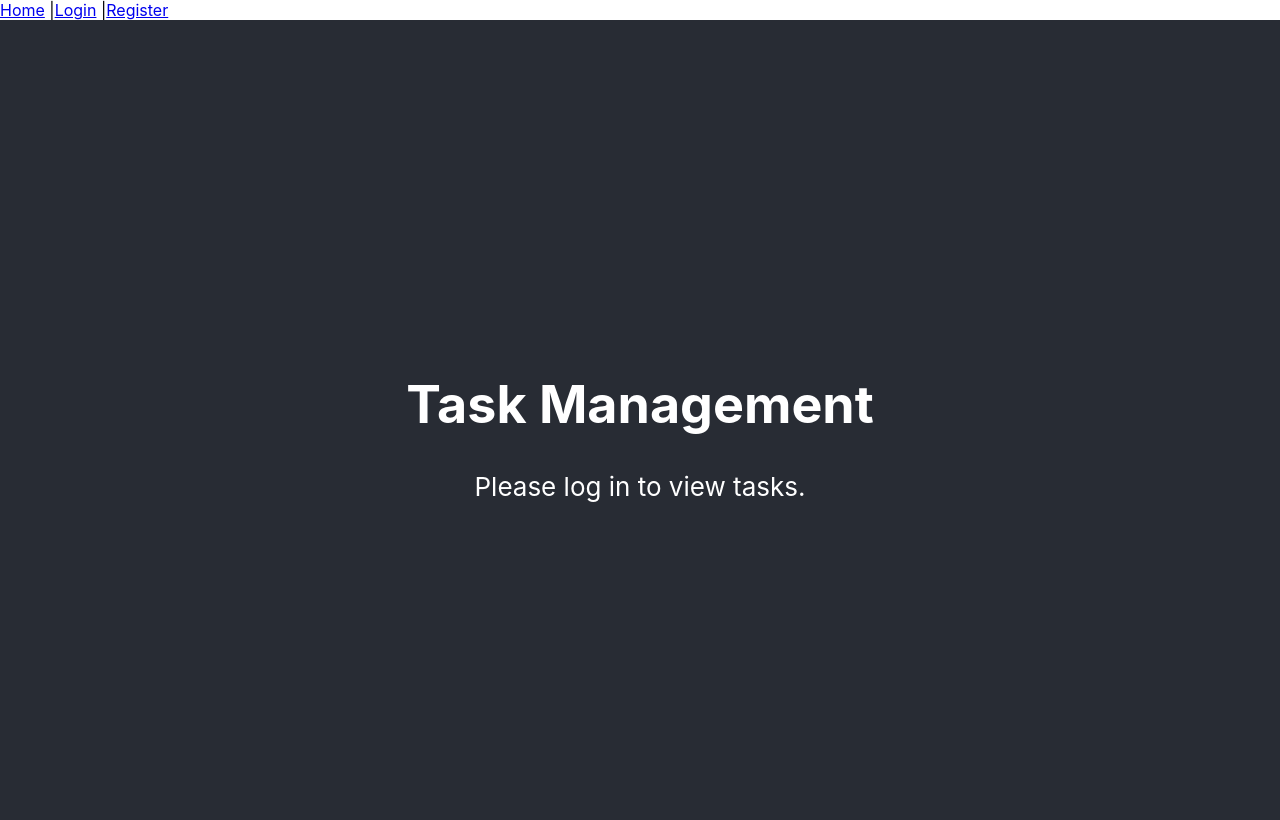
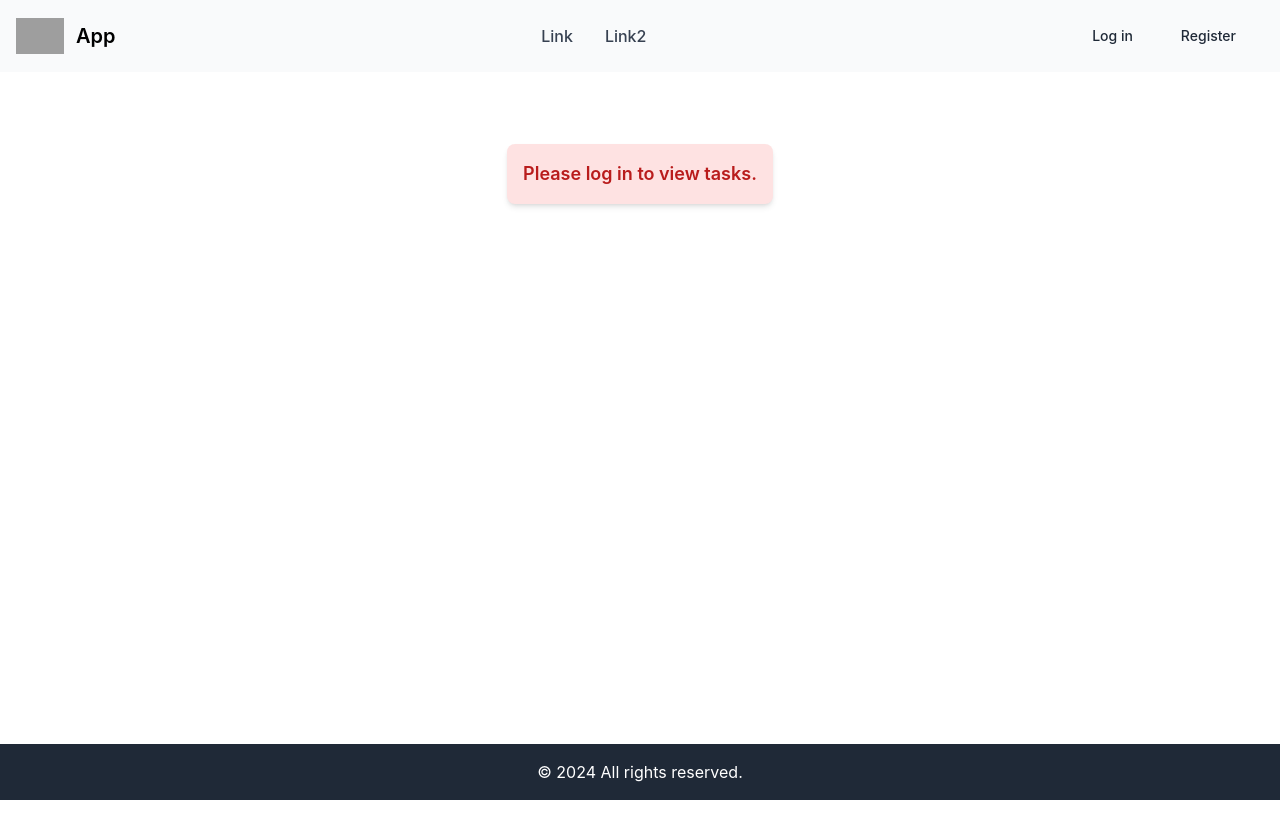
Before and after one commit to CaptOrb/taskManager, a React (Create React App) app in the folder frontend/: page / in a window 1280 px wide. Built offline with nearby package versions, Linux system fonts and the light colour scheme; grey boxes are pictures that could not be loaded.

Commit message:
Add styling using Tailwind CSS

```diff
--- /dev/null
+++ b/frontend/postcss.config.js
@@ -0,0 +1,6 @@
+module.exports = {
+  plugins: {
+    tailwindcss: {},
+    autoprefixer: {},
+  },
+}
--- a/frontend/src/App.css
+++ b/frontend/src/App.css
@@ -1,3 +1,11 @@
+/* Tailwind base styles - includes reset and base styles */
+@tailwind base;
+
+/* Tailwind component classes */
+@tailwind components;
+
+/* Tailwind utility classes */
+@tailwind utilities;
 .App {
   text-align: center;
 }
@@ -13,16 +21,6 @@
   }
 }
 
-.App-header {
-  background-color: #282c34;
-  min-height: 100vh;
-  display: flex;
-  flex-direction: column;
-  align-items: center;
-  justify-content: center;
-  font-size: calc(10px + 2vmin);
-  color: white;
-}
 
 .App-link {
   color: #61dafb;
--- a/frontend/src/App.js
+++ b/frontend/src/App.js
@@ -1,46 +1,32 @@
 import logo from './logo.svg';
 import './App.css';
+import './index.css';
 import React from 'react';
-import { BrowserRouter as Router, Route, Routes, Link } from 'react-router-dom';
-import { AuthProvider, useAuth } from './components/AuthContext';
+import { BrowserRouter as Router, Route, Routes } from 'react-router-dom';
+import { AuthProvider } from './components/AuthContext';
 import Login from './components/Login';
 import Register from './components/Register';
 import Home from './components/Home';
 import NotFound from './components/NotFound';
-
-const Navigation = () => {
-    const { loggedInUser, logout } = useAuth();
-
-    return (
-        <nav>
-            <Link to="/">Home</Link> |
-            {loggedInUser ? (
-                <>
-                    <span>Hello, {loggedInUser}</span> |
-                    <Link to="/" onClick={logout}>Logout</Link>
-                </>
-            ) : (
-                <>
-                    <Link to="/login">Login</Link> |
-                    <Link to="/register">Register</Link>
-                </>
-            )}
-        </nav>
-    );
-};
+import Footer from './components/Footer';
+import Header from './components/Header';
 
 function App() {
     return (
         <AuthProvider>
             <Router>
-                <Navigation />
+                <div className="flex flex-col min-h-screen">
+                    <Header />
+                    <main className="flex-grow p-6"> {/* takes up the remaining space so footer can stay on bottom of page */}
                         <Routes>
                             <Route path="/" element={<Home />} />
                             <Route path="/login" element={<Login />} />
                             <Route path="/register" element={<Register />} />
                             <Route path="*" element={<NotFound />} />
-
                         </Routes>
+                    </main>
+                    <Footer />
+                </div>
             </Router>
         </AuthProvider>
     );
--- /dev/null
+++ b/frontend/src/components/Footer.js
@@ -0,0 +1,13 @@
+import React from 'react';
+
+const Footer = () => {
+  return (
+    <footer className="bg-gray-800 text-white py-4 mt-8">
+      <div className="max-w-screen-xl mx-auto text-center">
+        <p>&copy; {new Date().getFullYear()} All rights reserved.</p>
+      </div>
+    </footer>
+  );
+};
+
+export default Footer;
--- /dev/null
+++ b/frontend/src/components/Header.js
@@ -0,0 +1,81 @@
+import React from 'react';
+import { Link } from 'react-router-dom';
+import { useAuth } from './AuthContext';
+
+const Header = () => {
+  const { loggedInUser, logout } = useAuth();
+
+  return (
+    <header className="pb-4 mb-8">
+      <nav className="border-gray-200 bg-gray-50 dark:bg-gray-800 dark:border-gray-800">
+        <div className="max-w-screen-xl flex flex-wrap items-center justify-between mx-auto p-4">
+          <Link to="/" className="flex items-center">
+            <img
+              src="https://flowbite.com/docs/images/logo.svg"
+              className="mr-3 h-6 sm:h-9"
+              alt="Flowbite Logo"
+            />
+            <span className="self-center text-xl font-semibold whitespace-nowrap dark:text-white">
+              App
+            </span>
+          </Link>
+
+          <div className="flex items-center lg:order-2">
+            {!loggedInUser ? (
+              <>
+                <Link
+                  to="/login"
+                  className="text-gray-800 dark:text-white hover:bg-gray-50 focus:ring-4 focus:ring-gray-300 font-medium rounded-lg text-sm px-4 lg:px-5 py-2 lg:py-2.5 mr-2 dark:hover:bg-gray-700 focus:outline-none dark:focus:ring-gray-800"
+                >
+                  Log in
+                </Link>
+                <Link
+                  to="/register"
+                  className="text-gray-800 dark:text-white hover:bg-gray-50 focus:ring-4 focus:ring-gray-300 font-medium rounded-lg text-sm px-4 lg:px-5 py-2 lg:py-2.5 mr-2 dark:hover:bg-gray-700 focus:outline-none dark:focus:ring-gray-800"
+                >
+                  Register
+                </Link>
+              </>
+            ) : (
+              <>
+                <span className="text-gray-800 dark:text-white mr-4">
+                  Hello, {loggedInUser}
+                </span>
+                <Link
+                  to="/"
+                  onClick={logout}
+                  className="text-gray-800 dark:text-white hover:bg-gray-50 focus:ring-4 focus:ring-gray-300 font-medium rounded-lg text-sm px-4 lg:px-5 py-2 lg:py-2.5 mr-2 dark:hover:bg-gray-700 focus:outline-none dark:focus:ring-gray-800"
+                >
+                  Logout
+                </Link>
+              </>
+            )}
+          </div>
+
+          <div className="hidden justify-between items-center w-full lg:flex lg:w-auto lg:order-1">
+            <ul className="flex flex-col mt-4 font-medium lg:flex-row lg:space-x-8 lg:mt-0">
+              <li>
+                <a
+                  href="#"
+                  className="block py-2 pr-4 pl-3 text-gray-700 border-b border-gray-100 hover:bg-gray-50 lg:hover:bg-transparent lg:border-0 lg:hover:text-primary-700 lg:p-0 dark:text-gray-400 lg:dark:hover:text-white dark:hover:bg-gray-700 dark:hover:text-white lg:dark:hover:bg-transparent dark:border-gray-700"
+                >
+                  Link
+                </a>
+              </li>
+              <li>
+                <a
+                  href="#"
+                  className="block py-2 pr-4 pl-3 text-gray-700 border-b border-gray-100 hover:bg-gray-50 lg:hover:bg-transparent lg:border-0 lg:hover:text-primary-700 lg:p-0 dark:text-gray-400 lg:dark:hover:text-white dark:hover:bg-gray-700 dark:hover:text-white lg:dark:hover:bg-transparent dark:border-gray-700"
+                >
+                  Link2
+                </a>
+              </li>
+            </ul>
+          </div>
+        </div>
+      </nav>
+    </header>
+  );
+};
+
+export default Header;
--- a/frontend/src/components/Home.js
+++ b/frontend/src/components/Home.js
@@ -5,10 +5,7 @@ import TaskList from './TaskList';
 const Home = () => {
   return (
     <div className="App">
-      <header className="App-header">
-        <h1>Task Management</h1>
         <TaskList />
-      </header>
     </div>
   );
 };
--- a/frontend/src/components/Login.js
+++ b/frontend/src/components/Login.js
@@ -32,28 +32,52 @@ function Login() {
     return (
 
         <div>
-            <h1>Login</h1>
-            <form onSubmit={handleLogin}>
-                <div>
-                    <label>Username:</label>
+
+
+<form onSubmit={handleLogin} className="max-w-sm mx-auto">
+  <div className="mb-5">
+    <label
+      htmlFor="username"
+      className="block mb-2 text-sm font-medium text-gray-900 dark:text-white"
+    >
+      Username
+    </label>
     <input
       type="text"
+      id="username"
       value={username}
       onChange={(e) => setUsername(e.target.value)}
+      className="bg-gray-50 border border-gray-300 text-gray-900 text-sm rounded-lg focus:ring-blue-500 focus:border-blue-500 block w-full p-2.5 dark:bg-gray-700 dark:border-gray-600 dark:placeholder-gray-400 dark:text-white dark:focus:ring-blue-500 dark:focus:border-blue-500"
+      placeholder="Enter your username"
       required
     />
   </div>
-                <div>
-                    <label>Password:</label>
+  <div className="mb-5">
+    <label
+      htmlFor="password"
+      className="block mb-2 text-sm font-medium text-gray-900 dark:text-white"
+    >
+      Password
+    </label>
     <input
       type="password"
+      id="password"
       value={password}
       onChange={(e) => setPassword(e.target.value)}
+      className="bg-gray-50 border border-gray-300 text-gray-900 text-sm rounded-lg focus:ring-blue-500 focus:border-blue-500 block w-full p-2.5 dark:bg-gray-700 dark:border-gray-600 dark:placeholder-gray-400 dark:text-white dark:focus:ring-blue-500 dark:focus:border-blue-500"
       required
     />
   </div>
-                <button type="submit">Login</button>
+
+  <button
+    type="submit"
+    className="text-white bg-blue-700 hover:bg-blue-800 focus:ring-4 focus:outline-none focus:ring-blue-300 font-medium rounded-lg text-sm w-full sm:w-auto px-5 py-2.5 text-center dark:bg-blue-600 dark:hover:bg-blue-700 dark:focus:ring-blue-800"
+  >
+    Login
+  </button>
+
 </form>
+
 
             {errorMessage && <p style={{ color: 'red' }}>{errorMessage}</p>}
         </div>
--- a/frontend/src/components/Register.js
+++ b/frontend/src/components/Register.js
@@ -38,41 +38,69 @@ const Register = () => {
     };
 
     return (
-        <div>
-            <form onSubmit={handleRegister}>
-            {successMessage && <p style={{ color: 'green' }}>{successMessage}</p>}
+        <div className="max-w-sm mx-auto mt-8">
+        <form onSubmit={handleRegister} className="bg-white shadow-md rounded px-8 pt-6 pb-8 mb-4 dark:bg-gray-800">
+          {successMessage && (
+            <p className="text-green-500 mb-4">{successMessage}</p>
+          )}
+
+          <div className="mb-4">
             <input
               type="text"
               placeholder="UserName"
               value={userName}
               onChange={(e) => setUsername(e.target.value)}
               required
+              className="bg-gray-50 border border-gray-300 text-gray-900 text-sm rounded-lg focus:ring-blue-500 focus:border-blue-500 block w-full p-2.5 mb-2 dark:bg-gray-700 dark:border-gray-600 dark:placeholder-gray-400 dark:text-white dark:focus:ring-blue-500 dark:focus:border-blue-500"
             />
+          </div>
+
+          <div className="mb-4">
             <input
               type="email"
               placeholder="Email"
               value={email}
               onChange={(e) => setEmail(e.target.value)}
               required
+              className="bg-gray-50 border border-gray-300 text-gray-900 text-sm rounded-lg focus:ring-blue-500 focus:border-blue-500 block w-full p-2.5 mb-2 dark:bg-gray-700 dark:border-gray-600 dark:placeholder-gray-400 dark:text-white dark:focus:ring-blue-500 dark:focus:border-blue-500"
             />
+          </div>
+
+          <div className="mb-4">
             <input
               type="password"
               placeholder="Password"
               value={password}
               onChange={(e) => setPassword(e.target.value)}
               required
+              className="bg-gray-50 border border-gray-300 text-gray-900 text-sm rounded-lg focus:ring-blue-500 focus:border-blue-500 block w-full p-2.5 mb-2 dark:bg-gray-700 dark:border-gray-600 dark:placeholder-gray-400 dark:text-white dark:focus:ring-blue-500 dark:focus:border-blue-500"
             />
+          </div>
+
+          <div className="mb-4">
             <input
               type="password"
               placeholder="Confirm Password"
               value={confirmPassword}
               onChange={(e) => setConfirmPassword(e.target.value)}
               required
+              className="bg-gray-50 border border-gray-300 text-gray-900 text-sm rounded-lg focus:ring-blue-500 focus:border-blue-500 block w-full p-2.5 mb-2 dark:bg-gray-700 dark:border-gray-600 dark:placeholder-gray-400 dark:text-white dark:focus:ring-blue-500 dark:focus:border-blue-500"
             />
-                {error && <p style={{ color: 'red' }}>{error}</p>}
-                <button type="submit">Register</button>
+          </div>
+
+          {error && (
+            <p className="text-red-500 mb-4">{error}</p>
+          )}
+
+          <button
+            type="submit"
+            className="text-white bg-blue-700 hover:bg-blue-800 focus:ring-4 focus:outline-none focus:ring-blue-300 font-medium rounded-lg text-sm w-full px-5 py-2.5 text-center dark:bg-blue-600 dark:hover:bg-blue-700 dark:focus:ring-blue-800"
+          >
+            Register
+          </button>
         </form>
       </div>
+
     );
 };
 
--- a/frontend/src/components/TaskList.js
+++ b/frontend/src/components/TaskList.js
@@ -34,7 +34,9 @@ const TaskList = () => {
   };
 
   if (!loggedInUser) {
-    return <div>Please log in to view tasks.</div>;
+    return  <div className="flex items-center justify-center">
+    <div className="bg-red-100 text-red-700 p-4 rounded-lg shadow-md max-w-md mx-auto"><p className="text-lg font-semibold text-center">Please log in to view tasks.</p>  </div>
+      </div>;
   }
 
   if (loading) {
@@ -46,14 +48,28 @@ const TaskList = () => {
   }
 
   return (
-    <div>
-      <h2>Task List</h2>
-      <ul>
-        {tasks.map(task => (
-          <li key={task.id}>Title - {task.title} Description - {task.description} - Status - {task.status}</li>
-        ))}
-      </ul>
-    </div>
+    <div className="max-w-lg mx-auto mt-8 p-6 bg-white shadow-lg rounded-lg dark:bg-gray-800">
+    <h2 className="text-2xl font-bold mb-4 text-gray-900 dark:text-white">Task List</h2>
+    <ul className="space-y-4">
+      {tasks.map((task) => (
+        <li
+          key={task.id}
+          className="p-4 bg-gray-50 rounded-lg shadow-sm border border-gray-200 dark:bg-gray-700 dark:border-gray-600"
+        >
+          <h3 className="text-lg font-semibold text-gray-900 dark:text-white">
+          <span className="font-semibold">Title: </span>{task.title}
+          </h3>
+          <p className="text-gray-700 dark:text-gray-300">
+            <span className="font-semibold">Description: </span> {task.description}
+          </p>
+          <p className="text-sm">
+            <span className="font-semibold text-gray-500 dark:text-gray-400">Status: </span> {task.status}
+          </p>
+        </li>
+      ))}
+    </ul>
+  </div>
+
   );
 };
 
--- /dev/null
+++ b/frontend/tailwind.config.js
@@ -0,0 +1,10 @@
+/** @type {import('tailwindcss').Config} */
+module.exports = {
+  content: [
+    "./src/**/*.{js,jsx,ts,tsx}", // adjust this if your project structure is different
+  ],
+  theme: {
+    extend: {},
+  },
+  plugins: [],
+}
```
Also changed, not shown: frontend/src/components/NotFound.js (+12 -3 lines). Lines whose indentation alone changed are shown as unchanged.
